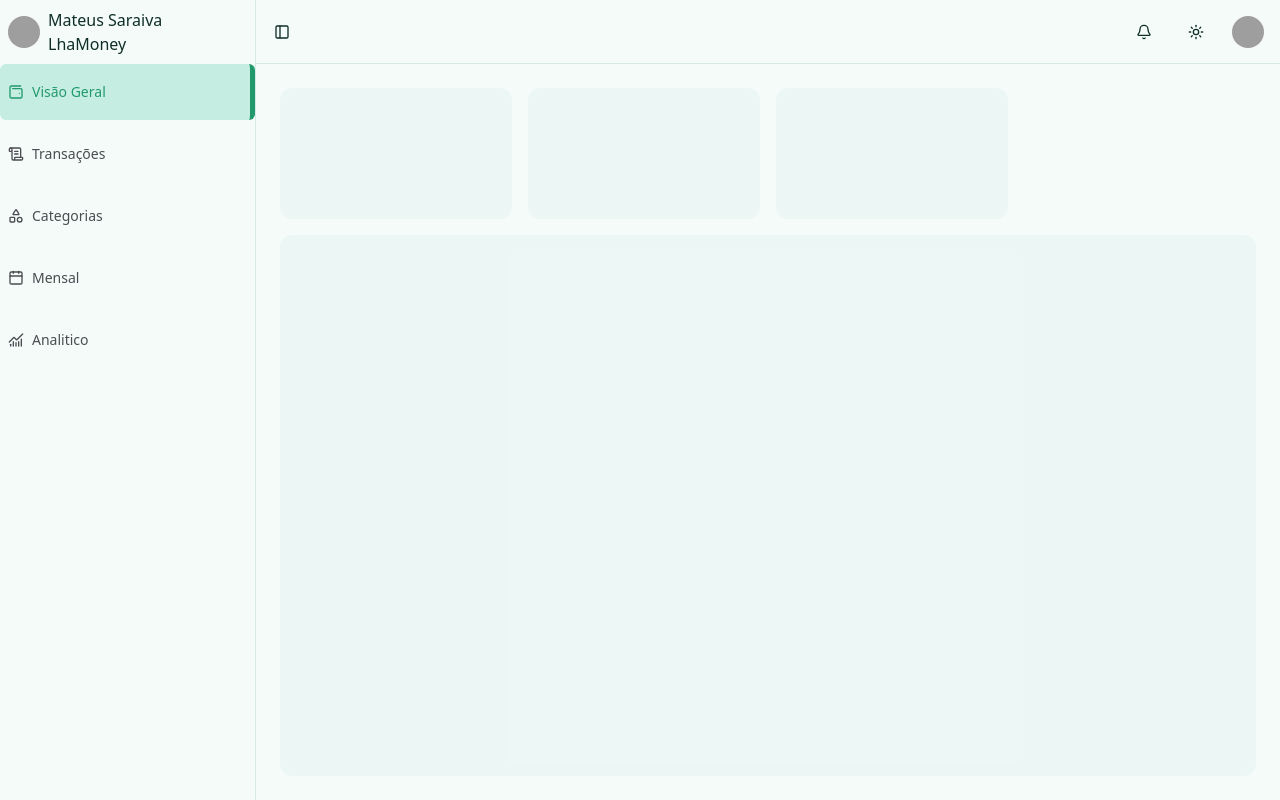
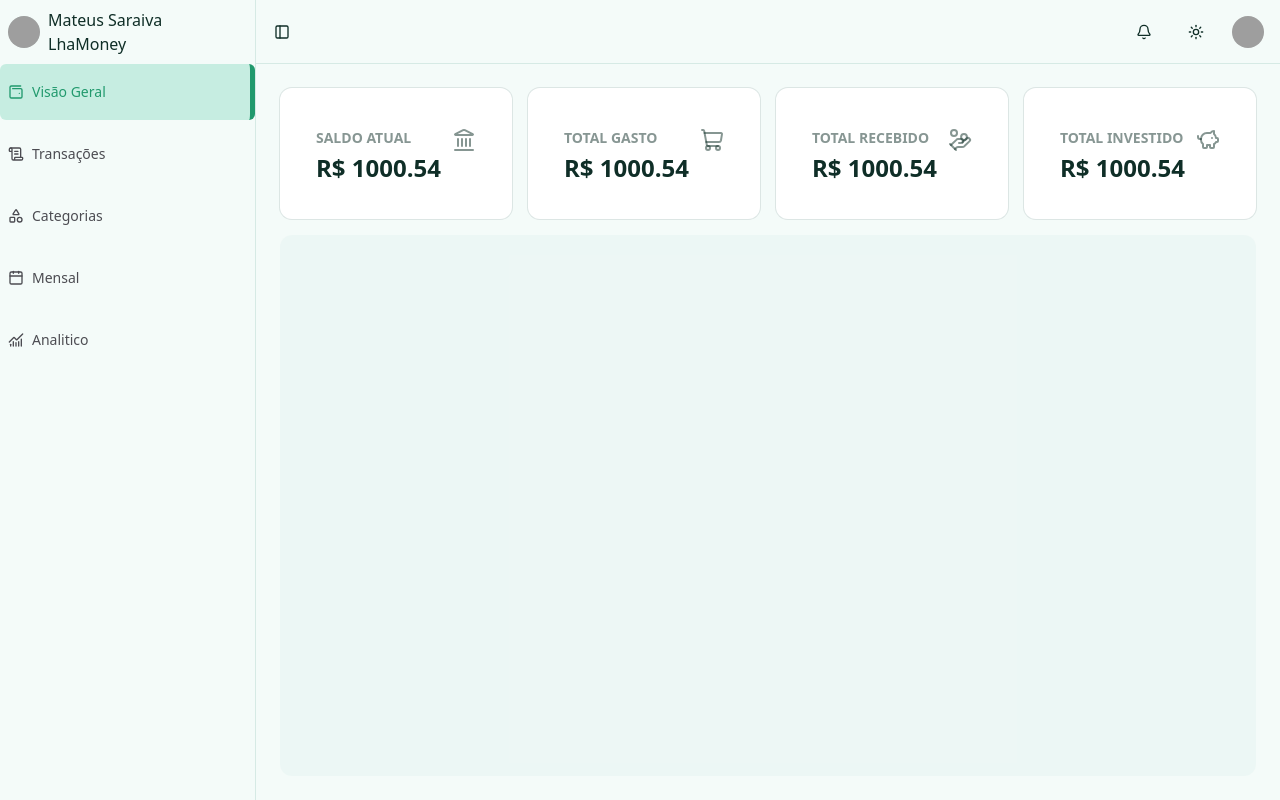
Before and after one commit to yolmat/LhamoneyApp, a Next.js app: page /dashboard in a window 1280 px wide. Built offline with nearby package versions, Linux system fonts and the light colour scheme; grey boxes are pictures that could not be loaded.

Commit message:
Add Cards

```diff
--- a/app/dashboard/page.jsx
+++ b/app/dashboard/page.jsx
@@ -1,10 +1,13 @@
+import { CardDashboard } from "@/components/cardDashboard";
+
 export default function Page() {
   return (
     <div className="flex flex-1 flex-col gap-4 p-6">
       <div className="grid auto-rows-min gap-4 md:grid-cols-4">
-        <div className="aspect-video rounded-xl bg-muted/50" />
-        <div className="aspect-video rounded-xl bg-muted/50" />
-        <div className="aspect-video rounded-xl bg-muted/50" />
+        <CardDashboard type={"balance"} value={1000.54} />
+        <CardDashboard type={"spent"} value={1000.54} />
+        <CardDashboard type={"received"} value={1000.54} />
+        <CardDashboard type={"lunge"} value={1000.54} />
       </div>
       <div className="min-h-screen flex-1 rounded-xl bg-muted/50 md:min-h-min" />
     </div>
--- a/components/card.jsx
+++ /dev/null
@@ -1,33 +0,0 @@
-import {
-  Card,
-  CardHeader,
-  CardDescription,
-  CardTitle,
-  CardAction,
-  CardFooter,
-} from "./ui/card";
-import { Badge } from "./ui/badge";
-
-export default function card() {
-  return (
-    <Card className="@container/card">
-      <CardHeader>
-        <CardDescription>Total Revenue</CardDescription>
-        <CardTitle className="text-2xl font-semibold tabular-nums @[250px]/card:text-3xl">
-          $1,250.00
-        </CardTitle>
-        <CardAction>
-          <Badge variant="outline">+12.5%</Badge>
-        </CardAction>
-      </CardHeader>
-      <CardFooter className="flex-col items-start gap-1.5 text-sm">
-        <div className="line-clamp-1 flex gap-2 font-medium">
-          Trending up this month
-        </div>
-        <div className="text-muted-foreground">
-          Visitors for the last 6 months
-        </div>
-      </CardFooter>
-    </Card>
-  );
-}
--- /dev/null
+++ b/components/cardDashboard.jsx
@@ -0,0 +1,64 @@
+"use client";
+
+import {
+  Card,
+  CardHeader,
+  CardDescription,
+  CardTitle,
+  CardAction,
+} from "./ui/card";
+import {
+  Ban,
+  HandCoins,
+  Landmark,
+  PiggyBank,
+  ShoppingCart,
+} from "lucide-react";
+
+export function CardDashboard({ type, value }) {
+  let description;
+  let Icon;
+
+  switch (type) {
+    case "balance":
+      description = "saldo atual";
+      Icon = Landmark;
+      break;
+
+    case "spent":
+      description = "total gasto";
+      Icon = ShoppingCart;
+      break;
+
+    case "received":
+      description = "total recebido";
+      Icon = HandCoins;
+      break;
+
+    case "lunge":
+      description = "total investido";
+      Icon = PiggyBank;
+      break;
+
+    default:
+      description = "error";
+      Icon = Ban;
+      break;
+  }
+
+  return (
+    <Card className="@container/card md:px-5 md:py-10 aspect-video rounded-xl">
+      <CardHeader>
+        <CardDescription className="text-foreground/50 font-bold uppercase">
+          {description}
+        </CardDescription>
+        <CardTitle className="text-2xl font-semibold tabular-nums @[250px]/card:text-3xl">
+          R$ {value}
+        </CardTitle>
+        <CardAction>
+          <Icon className="text-foreground/50 font-bold" />
+        </CardAction>
+      </CardHeader>
+    </Card>
+  );
+}
--- a/package.json
+++ b/package.json
@@ -22,7 +22,7 @@
     "radix-ui": "^1.4.3",
     "react": "19.2.4",
     "react-dom": "19.2.4",
-    "recharts": "^3.8.0",
+    "recharts": "^3.8.1",
     "shadcn": "^4.6.0",
     "sonner": "^2.0.7",
     "tailwind-merge": "^3.5.0",
```
Also changed, not shown: components/ui/card.jsx (+29 -44 lines), 1 other file (tests, documents, lock files or other folders).
